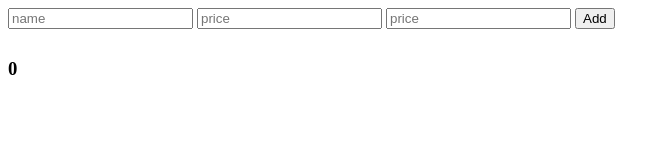
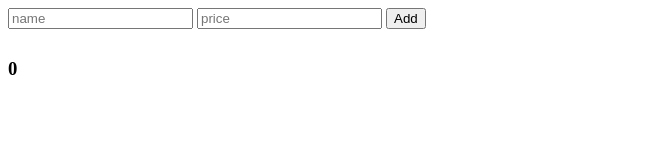
Before and after one commit to acciojob/shopping-cart-rahul-sahadevan, a website: page main.html in a window 1280 px wide. Shown: the whole page, without its empty margins (0-670 px from the left). Drawn offline with Linux system fonts and the light colour scheme.

Commit message:
created a submission

```diff
--- a/main.html
+++ b/main.html
@@ -9,7 +9,7 @@
 <body>
 	<input id="item-name-input" type="text" placeholder="name" required>
 	<input id="item-price-input" type="numer" placeholder="price" required>
-	<input id="item-qty-input" type="numer" placeholder="price" required>
+
 	<button id="add">Add</button>
 	<table border="1px" id="table">
         <!-- <tr>
```
